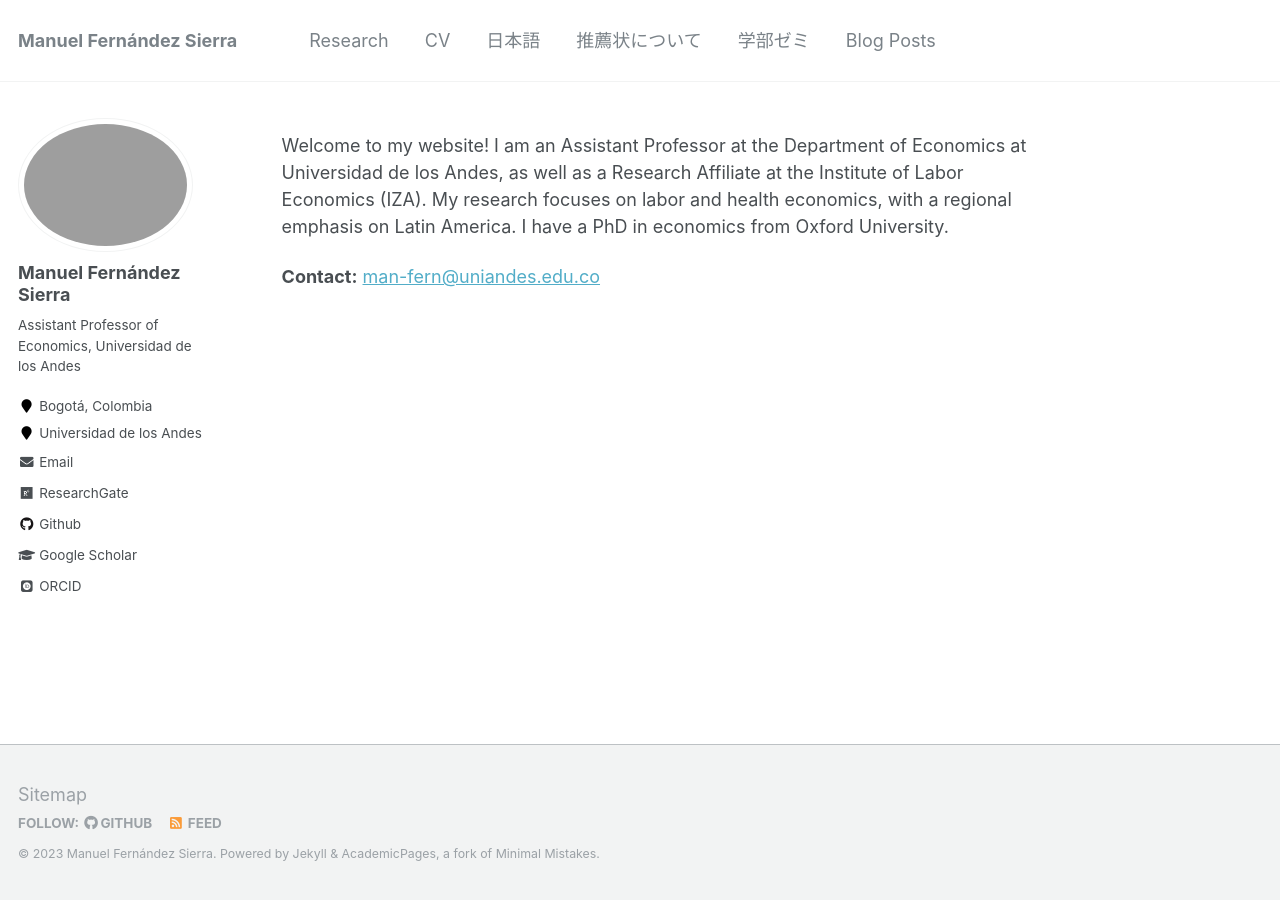
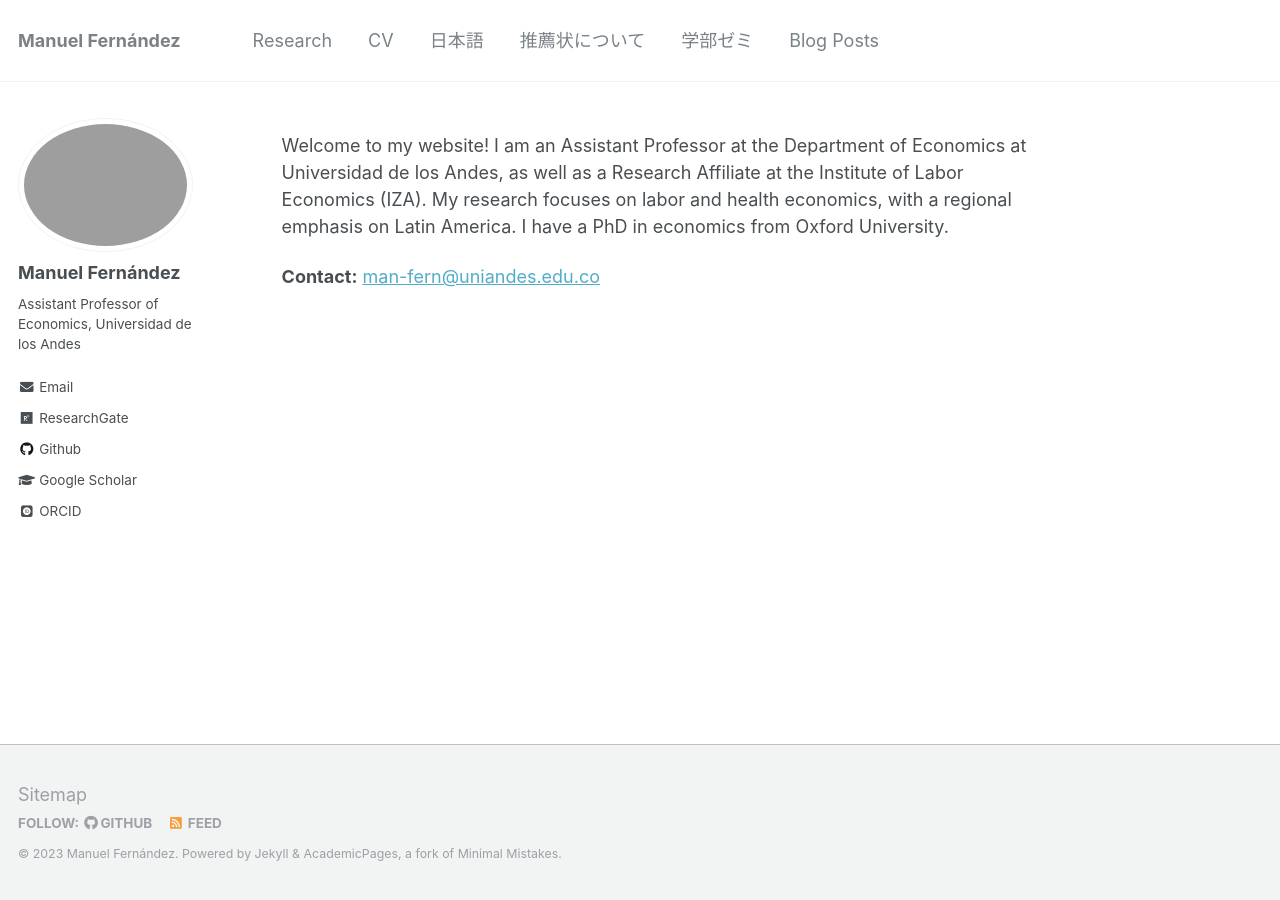
Before and after one commit to man-fern/man-fern.github.io, a Jekyll site: the page built from _pages/about.md, in a window 1280 px wide. Built offline with Jekyll 4.4.1, drawn with Linux system fonts in a browser that asks for light colours; some web fonts are replaced.

Commit message:
Update _config.yml

```diff
--- a/_config.yml
+++ b/_config.yml
@@ -7,9 +7,9 @@
 
 # Site Settings
 locale                   : "en-US"
-title                    : "Manuel Fernández Sierra"
+title                    : "Manuel Fernández"
 title_separator          : "-"
-name                     : &name "Manuel Fernández Sierra"
+name                     : &name "Manuel Fernández"
 description              : &description "Assistant Professor of Economics, Universidad de los Andes"
 url                      : https://man-fern.github.io/ # the base hostname & protocol for your site e.g. "https://mmistakes.github.io"
 baseurl                  : "" # the subpath of your site, e.g. "/blog"
@@ -80,11 +80,11 @@ analytics:
 
 # Site Author
 author:
-  name             : "Manuel Fernández Sierra"
+  name             : "Manuel Fernández"
   avatar           : "profile.png"
   bio              : "Assistant Professor of Economics, Universidad de los Andes"
-  location         : "Bogotá, Colombia"
-  employer         : "Universidad de los Andes"
+  location         : #"Bogotá, Colombia"
+  employer         : #"Universidad de los Andes"
   pubmed           :
   googlescholar    : "https://scholar.google.co.uk/citations?user=K42G0lIAAAAJ&hl=en"
   email            : "man-fern[atmark]uniandes.edu.com"
```
